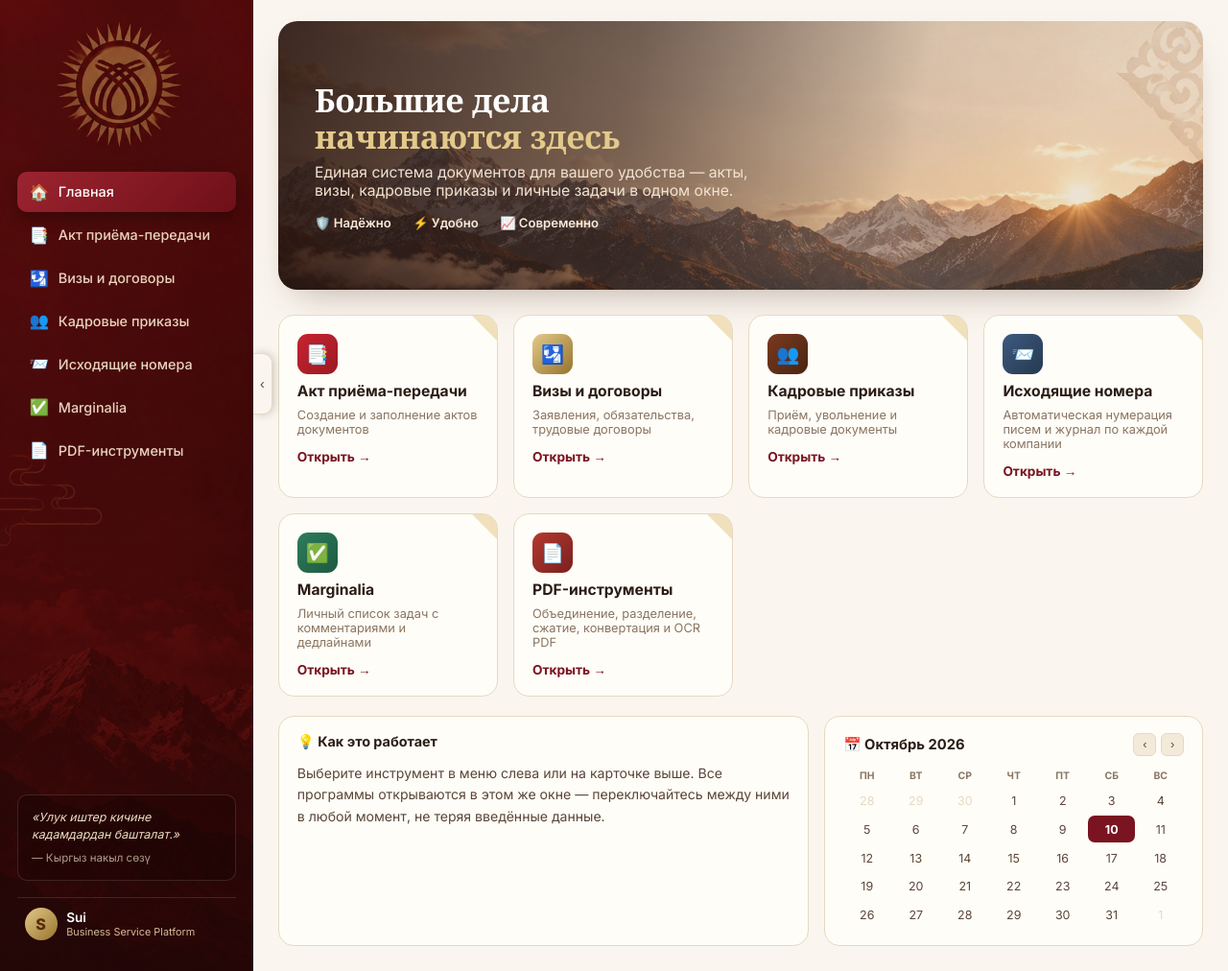
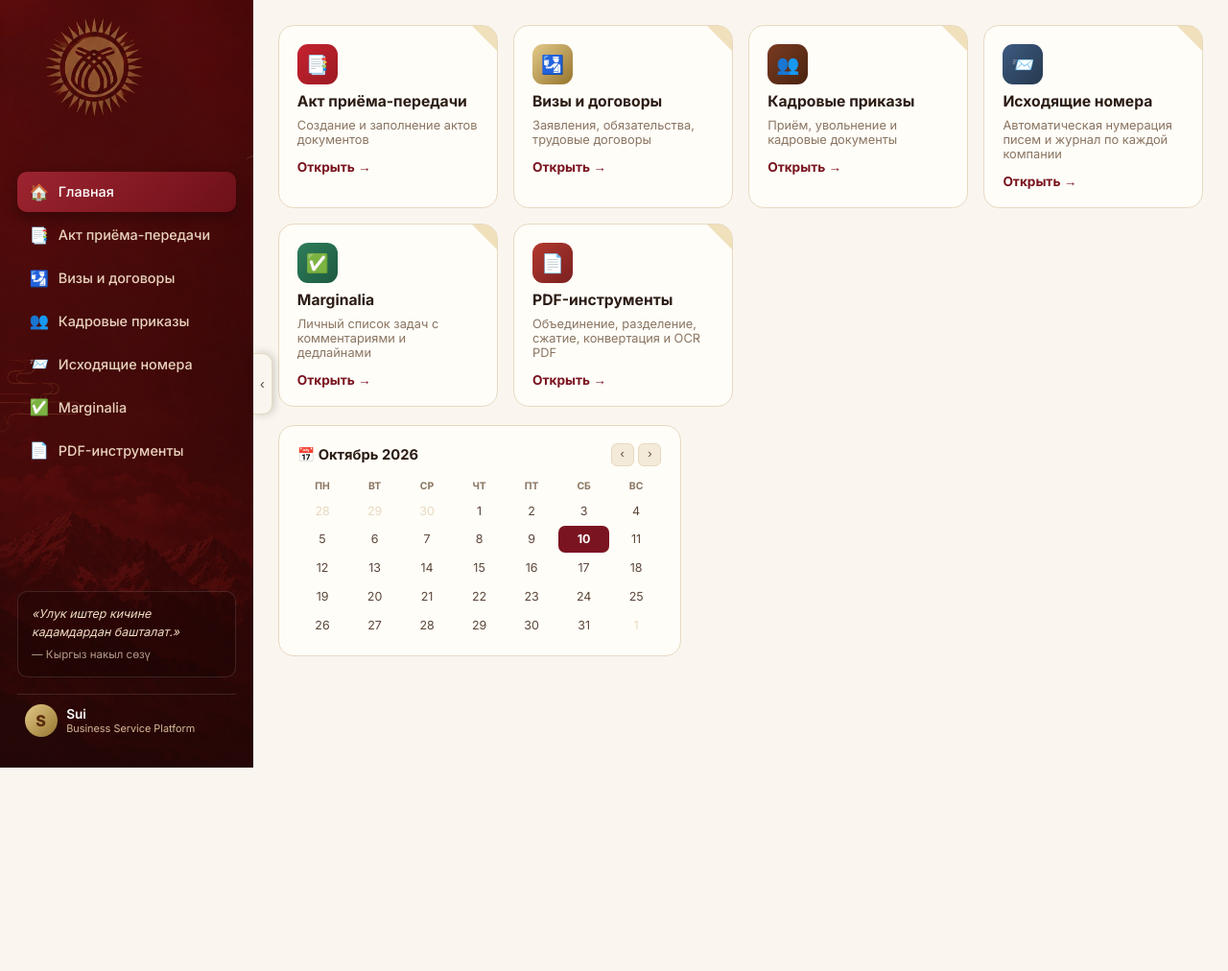
Before and after one commit to ssuiun/app_node, a Node server app: page / in a window 1280 px wide. Shown: the whole page at 96% size. After the commit the page ends 800 px from the top, so only its background shows below. Run offline with Node 20, Linux system fonts and the light colour scheme.

Commit message:
Home: remove hero banner and 'how it works' panel
Co-Authored-By: Claude Sonnet 5.5 <noreply@anthropic.com>
Claude-Session: https://claude.ai/code/session_014ripsydyLBiWvQZQVdVzMa

```diff
--- a/views/index.ejs
+++ b/views/index.ejs
@@ -31,6 +31,7 @@
   .bsp-shell.sb-collapsed .sb-toggle{left:0}
   @media (max-width:900px){.sb-toggle{display:none}}
   body.tool-open .agentation-host{display:none}
+  .bsp-two-col{grid-template-columns:minmax(0,420px)}
   .bsp-logo-spacer{height:150px}
   @media (max-width:900px){.bsp-logo-spacer{display:none}}
 
@@ -87,18 +88,6 @@
 
   <div class="bsp-main">
     <div class="home-scroll" id="home-view">
-      <div class="bsp-hero bsp-hero-photo" style="background-image:linear-gradient(100deg, rgba(35,15,10,.86) 0%, rgba(35,15,10,.55) 38%, rgba(35,15,10,.08) 68%), url('assets/img/hero-kyrgyzstan.jpg')">
-        <div class="hero-copy">
-          <h1>Большие дела<br><span class="hl">начинаются здесь</span></h1>
-          <p>Единая система документов для вашего удобства — акты, визы, кадровые приказы и личные задачи в одном окне.</p>
-          <div class="hero-badges">
-            <span>🛡️ Надёжно</span>
-            <span>⚡ Удобно</span>
-            <span>📈 Современно</span>
-          </div>
-        </div>
-      </div>
-
       <div class="bsp-content">
         <div class="bsp-grid-4">
           <div class="bsp-tool-card" onclick="openTool('akt')">
@@ -140,14 +129,6 @@
         </div>
 
         <div class="bsp-two-col">
-          <div class="bsp-panel">
-            <h3>💡 Как это работает</h3>
-            <p style="margin:0;color:var(--bsp-ink-soft);font-size:.88rem;line-height:1.6">
-              Выберите инструмент в меню слева или на карточке выше. Все программы открываются в этом же окне —
-              переключайтесь между ними в любой момент, не теряя введённые данные.
-            </p>
-          </div>
-
           <div class="bsp-panel bsp-mini-cal" id="mini-cal">
             <div class="mc-head">
               <span class="mc-title">📅 <span id="mc-title-text"></span></span>
```
